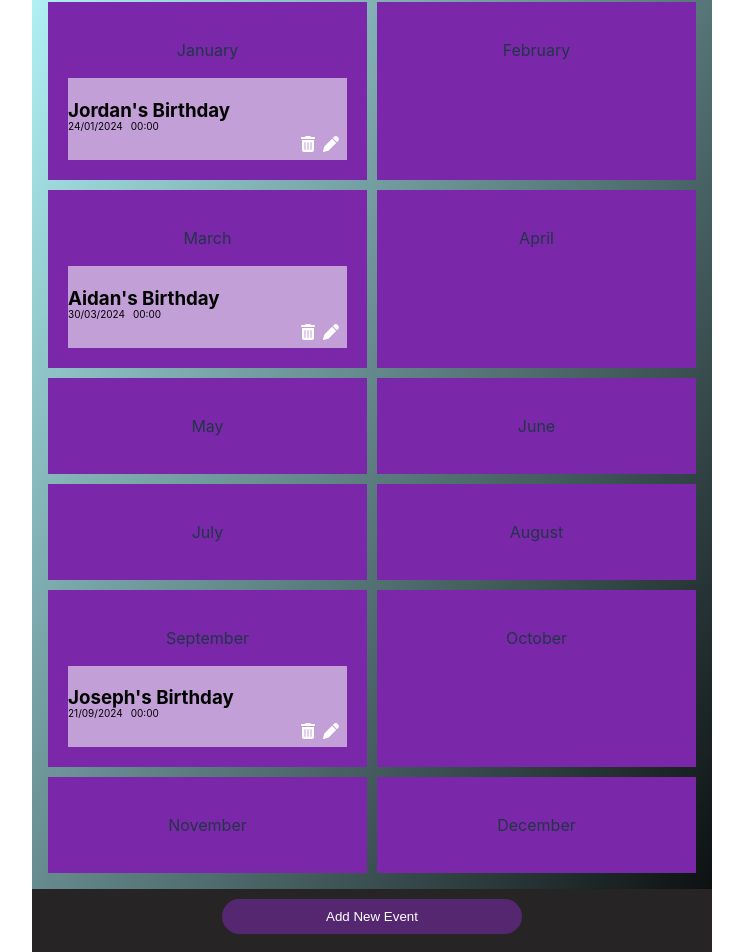
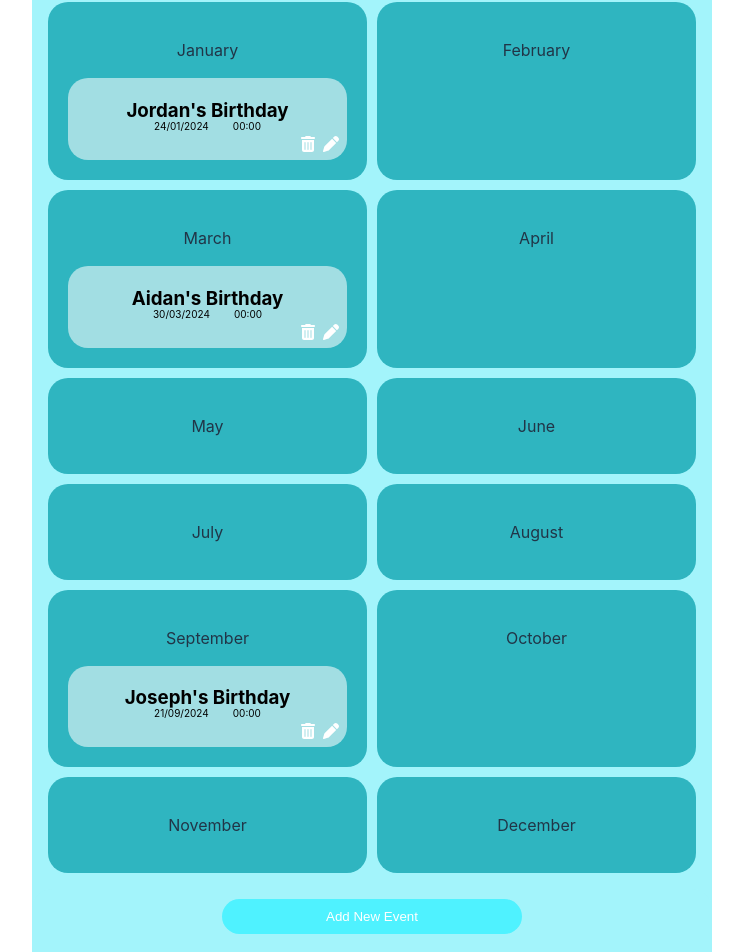
Before and after one commit to jordanplant/Divorce-App-2, a React (Vite) app: page / in a window 1280 px wide. Shown: the part 118-1070 px from the top of the page, without its empty margins (0-743 px from the left). Built offline with nearby package versions, Linux system fonts and the light colour scheme.

Commit message:
change jordan's colours

```diff
--- a/src/App.css
+++ b/src/App.css
@@ -4,5 +4,5 @@
   margin: 0 auto;
   /* padding: 2rem; */
   text-align: center;
-  background: linear-gradient(to top left, #040404 , #B6FAFF );
+  background: #A3F4FB;
 }
--- a/src/styles/Button.module.css
+++ b/src/styles/Button.module.css
@@ -1,5 +1,5 @@
 .addButton {
-  background-color: #562771;
+  background-color: #4FF2FF ;
   width: 300px;
   border-radius: 50px;
   margin: 10px;
@@ -8,5 +8,6 @@
 .buttonContainer {
   width: 100%;
   height: 110px;
-  background-color: #262424;
+  background-color: #A3F4FB;
+  border-radius: 20px;
 }
--- a/src/styles/Months.css
+++ b/src/styles/Months.css
@@ -16,12 +16,13 @@
   flex-wrap: wrap;
   justify-content: flex-start;
   margin: 0px;
+  border-radius: 20px;
 }
 .eventContainer h3 {
-  text-align: left;
-  /* font-size: 10px; */
-  margin-top: 1em;
-  margin-bottom: 0em;
+    display: flex;
+    justify-content: center;
+    margin-top: 1em;
+    margin-bottom: 0em;
 }
 .eventContainer p {
   font-size: 10px;
@@ -30,10 +31,10 @@
 
 .eventDetails {
   display: flex;
-  justify-content: flex-start;
+  justify-content: center;
   margin-top: -1em;
   flex-direction: row;
-  gap: 0.5em;
+  gap: 1.5em;
 }
 
 .iconsContainer {
@@ -46,23 +47,21 @@
   margin-right: 0.5em;
   margin-top: -0.5em;
   margin-bottom: 0.5em;
+
 }
 
 .box {
   position: relative;
   flex: 0 1 calc(25% - 10px);
-  background-color: rgb(122, 40, 169);
+  background-color: rgb(47, 181, 192);
   padding: 20px;
   box-sizing: border-box;
   display: flex;
   flex-direction: column;
   align-items: center;
+  border-radius: 20px;
 }
 
-/* p {
-  margin: 0;
-  color: #ffffff;
-} */
 
 .binIcon,
 .penIcon {
--- a/src/styles/Navbar.css
+++ b/src/styles/Navbar.css
@@ -3,7 +3,7 @@
 .navbar {
   display: flex;
   justify-content: space-between;
-  background-color: #262424;
+  background-color: #A3F4FB;
   align-items: center;
   padding: 0.5em;
   margin-bottom: 0.5em;
```
